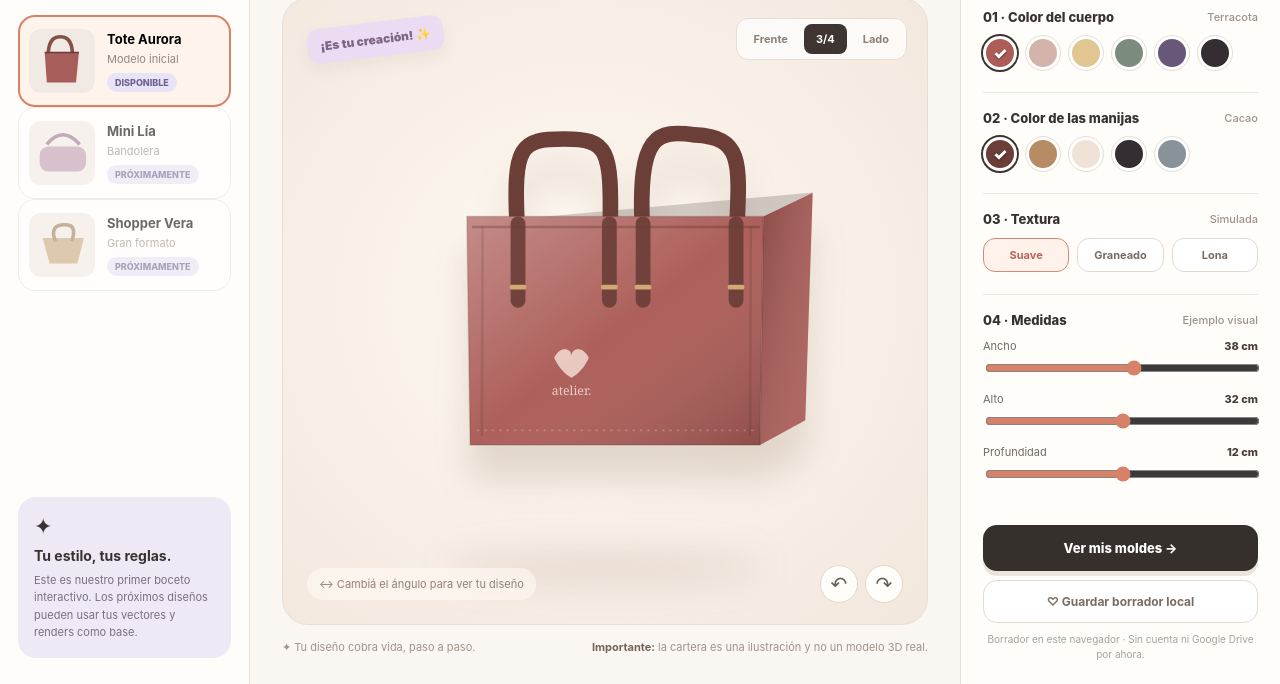
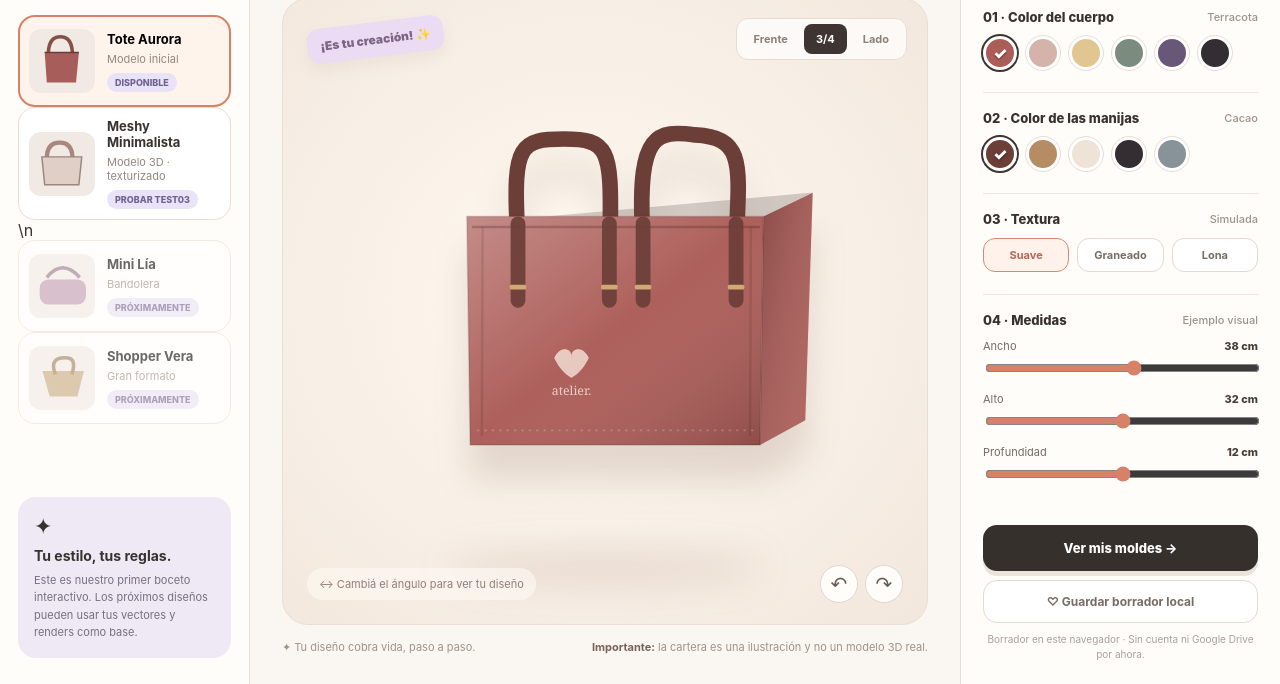
Before and after one commit to serigrafiamdp-web/app-carteras, a plain HTML site: page index.html in a window 1280 px wide. Shown: the part 218-902 px from the top of the page. Drawn offline with Linux system fonts and the light colour scheme.

Commit message:
Enlazar nuevo modelo Meshy TEST03 en catálogo Atelier

```diff
--- a/index.html
+++ b/index.html
@@ -61,7 +61,7 @@ button,input{font:inherit}button{cursor:pointer}button:focus-visible,input:focus
     <div><p class="sectiontag">Paso 01 · El taller</p><h2 class="side-title">Elegí tu diseño</h2><p class="side-sub">Cada cartera es un punto de partida. ¡Hacela tuya!</p></div>
     <div class="models">
       <button class="model active" aria-current="true"><div class="thumb"><svg viewBox="0 0 80 70" aria-hidden="true"><path d="M20 27 Q20 1 37 1 Q54 1 54 27" stroke="#855147" stroke-width="5" fill="none"/><path d="M15 23 H63 L59 65 H18 Z" fill="#a75d59"/><path d="M15 23 H63" stroke="#6a393a" stroke-width="2"/></svg></div><span><strong>Tote Aurora</strong><small>Modelo inicial</small><span class="mini-label">DISPONIBLE</span></span></button>
-      <button class="model locked" aria-disabled="true"><div class="thumb"><svg viewBox="0 0 80 70" aria-hidden="true"><rect x="8" y="26" width="65" height="35" rx="12" fill="#bc97ae"/><path d="M18 23 Q40 -4 64 23" fill="none" stroke="#927387" stroke-width="5"/></svg></div><span><strong>Mini Lía</strong><small>Bandolera</small><span class="mini-label">PRÓXIMAMENTE</span></span></button>
+      <a class="model" href="./test03.html" style="text-decoration:none;color:inherit" title="Abrir prueba 3D de cartera Meshy"><div class="thumb"><svg viewBox="0 0 80 70" aria-hidden="true"><path d="M18 27 Q18 5 36 5 Q54 5 54 27" stroke="#a6887f" stroke-width="6" fill="none"/><path d="M11 25 H67 L63 64 H15Z" fill="#dfcfc7" stroke="#99867e" stroke-width="2"/></svg></div><span><strong>Meshy Minimalista</strong><small>Modelo 3D · texturizado</small><span class="mini-label">PROBAR TEST03</span></span></a>\n      <button class="model locked" aria-disabled="true"><div class="thumb"><svg viewBox="0 0 80 70" aria-hidden="true"><rect x="8" y="26" width="65" height="35" rx="12" fill="#bc97ae"/><path d="M18 23 Q40 -4 64 23" fill="none" stroke="#927387" stroke-width="5"/></svg></div><span><strong>Mini Lía</strong><small>Bandolera</small><span class="mini-label">PRÓXIMAMENTE</span></span></button>
       <button class="model locked" aria-disabled="true"><div class="thumb"><svg viewBox="0 0 80 70" aria-hidden="true"><path d="M12 25 H70 L61 61 H22Z" fill="#c5a479"/><path d="M30 30 Q20 4 48 7 Q60 9 53 30" fill="none" stroke="#9d7b54" stroke-width="5"/></svg></div><span><strong>Shopper Vera</strong><small>Gran formato</small><span class="mini-label">PRÓXIMAMENTE</span></span></button>
     </div>
     <div class="side-bottom"><span style="font-size:22px">✦</span><strong>Tu estilo, tus reglas.</strong><p>Este es nuestro primer boceto interactivo. Los próximos diseños pueden usar tus vectores y renders como base.</p></div>
```
